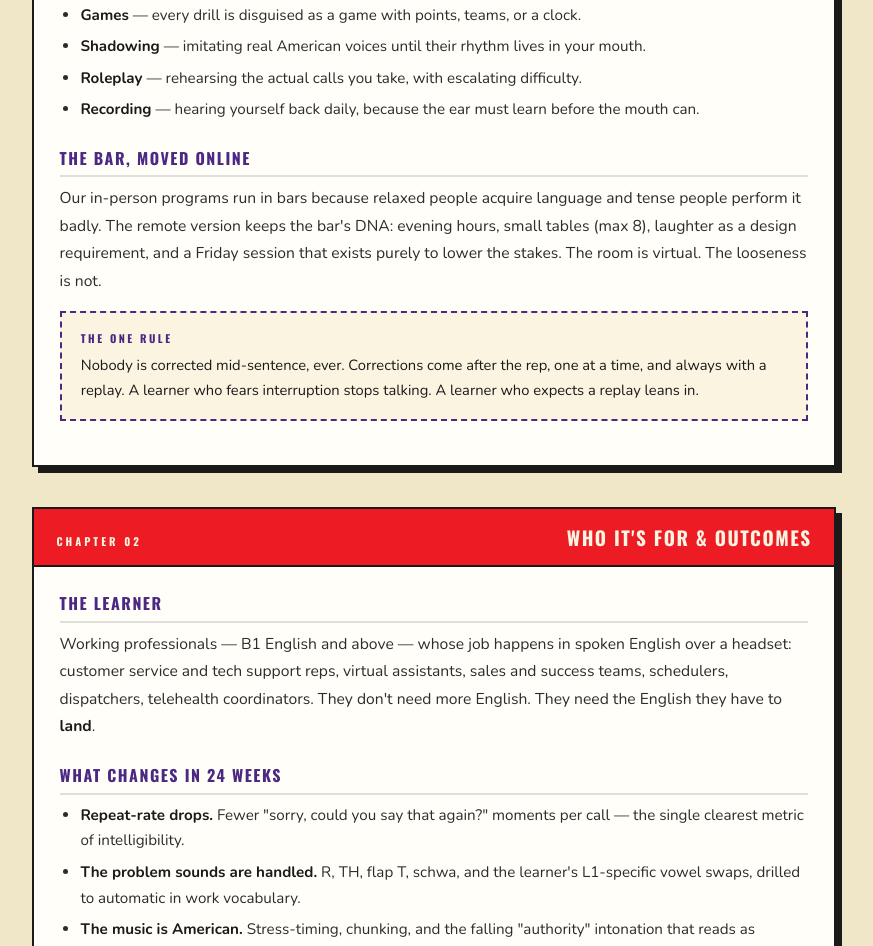
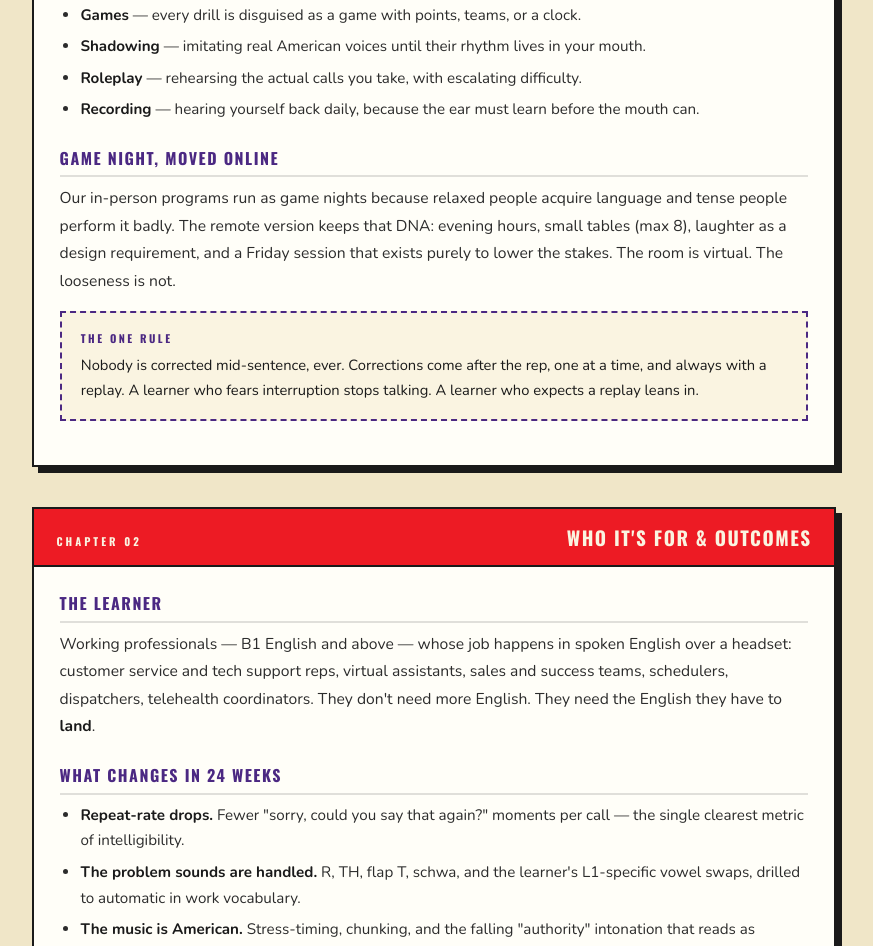
Before and after one commit to l8blo0om/languagespeakeasy, a plain HTML site: page pro-curriculum.html in a window 1280 px wide. Shown: the part 1057-2003 px from the top of the page, without its empty margins (206-1079 px from the left). Drawn offline with nearby package versions, Linux system fonts and the light colour scheme.

Commit message:
Hub, course, Pro: Charlotte is Mon/Wed/Fri and BYOB, not a bar
- hub model card said "one night a week" and asserted there was no liquor
  licence and no venue cut; neither claim had a basis, both removed
- course page listed Charlotte as Wednesdays and the adult track as
  "bar nights"
- Pro and its curriculum said the in-person programs run in bars

Co-Authored-By: Claude Fable 5.2 <noreply@anthropic.com>

```diff
--- a/pro-curriculum.html
+++ b/pro-curriculum.html
@@ -177,9 +177,9 @@
       <li><strong>Recording</strong> — hearing yourself back daily, because the ear must learn before the mouth can.</li>
     </ul>
 
-    <h3>The bar, moved online</h3>
-    <p>Our in-person programs run in bars because relaxed people acquire language and tense people perform it badly.
-    The remote version keeps the bar's DNA: evening hours, small tables (max 8), laughter as a design requirement,
+    <h3>Game night, moved online</h3>
+    <p>Our in-person programs run as game nights because relaxed people acquire language and tense people perform it badly.
+    The remote version keeps that DNA: evening hours, small tables (max 8), laughter as a design requirement,
     and a Friday session that exists purely to lower the stakes. The room is virtual. The looseness is not.</p>
 
     <div class="note"><span class="k">The one rule</span>
```
Also changed, not shown: course.html (+2 -2 lines), index.html (+1 -1 lines), pro.html (+1 -1 lines).
